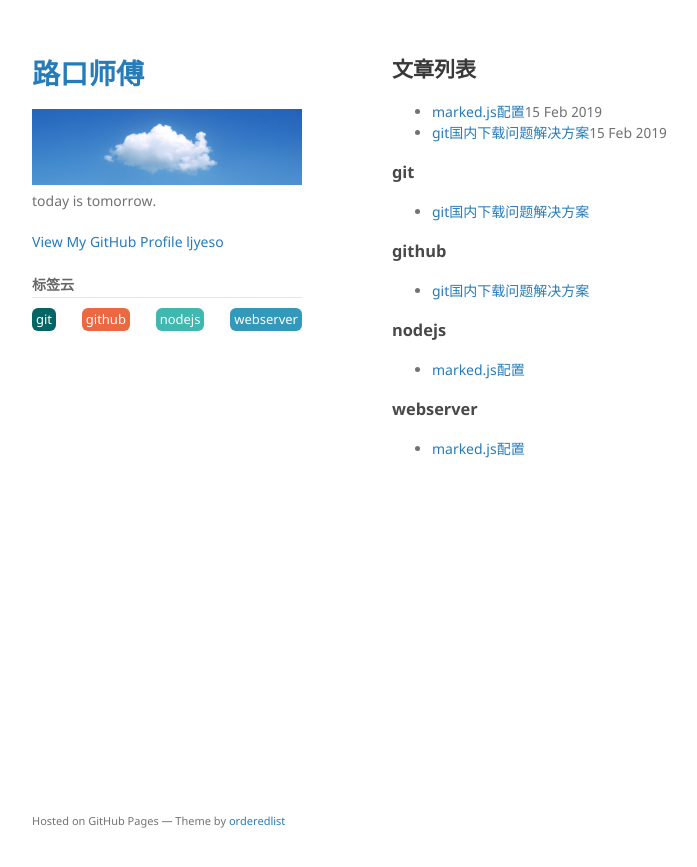
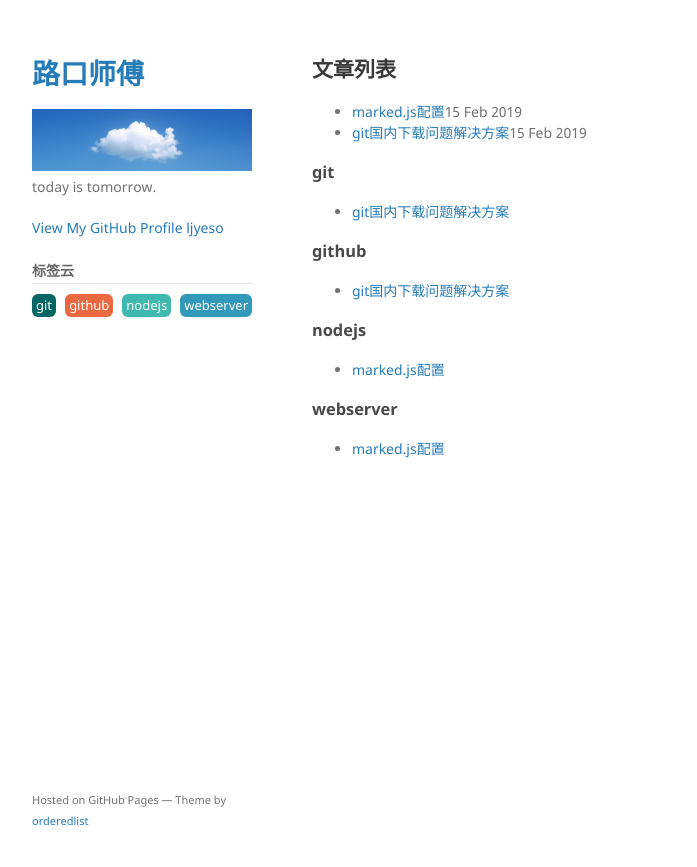
Before and after one commit to ljyeso/ljyeso.github.io, a Jekyll site: the page built from index.md, in a window 1280 px wide. Shown: the top 867 px of the page, without its empty margins (178-875 px from the left). Built offline with Jekyll 4.4.1, drawn with Linux system fonts in a browser that asks for light colours; comment, search, counter and statistics services are not loaded.

Commit message:
Signed-off-by: ljyeso <ljyes@outlook.com>

```diff
--- a/_sass/jekyll-theme-minimal.scss
+++ b/_sass/jekyll-theme-minimal.scss
@@ -1,5 +1,9 @@
 @import "fonts";
 @import "rouge-github";
+
+* {
+  box-sizing: border-box;
+}
 
 body {
   background-color: #fff;
@@ -105,7 +109,7 @@ img {
 }
 
 header {
-  width:270px;
+  width:220px;
   float:left;
   position:fixed;
   -webkit-font-smoothing:subpixel-antialiased;
@@ -121,35 +125,35 @@ header {
 //   width:270px;
 // }
 
-.downloads li {
-  width:89px;
-  float:left;
-  border-right:1px solid #e0e0e0;
-  height:40px;
-}
+// .downloads li {
+//   width:89px;
+//   float:left;
+//   border-right:1px solid #e0e0e0;
+//   height:40px;
+// }
 
-.downloads li:first-child a {
-  border-radius:5px 0 0 5px;
-}
+// .downloads li:first-child a {
+//   border-radius:5px 0 0 5px;
+// }
 
-.downloads li:last-child a {
-  border-radius:0 5px 5px 0;
-}
+// .downloads li:last-child a {
+//   border-radius:0 5px 5px 0;
+// }
 
-.downloads a {
-  line-height:1;
-  font-size:11px;
-  color:#676767;
-  display:block;
-  text-align:center;
-  padding-top:6px;
-  height:34px;
-}
+// .downloads a {
+//   line-height:1;
+//   font-size:11px;
+//   color:#676767;
+//   display:block;
+//   text-align:center;
+//   padding-top:6px;
+//   height:34px;
+// }
 
-.downloads a:hover, .downloads a:focus {
-  color:#675C5C;
-  font-weight:bold;
-}
+// .downloads a:hover, .downloads a:focus {
+//   color:#675C5C;
+//   font-weight:bold;
+// }
 
 // .downloads ul a:active {
 //   background-color:#f0f0f0;
@@ -160,19 +164,19 @@ strong {
   font-weight:700;
 }
 
-.downloads li + li + li {
-  border-right:none;
-  width:89px;
-}
+// .downloads li + li + li {
+//   border-right:none;
+//   width:89px;
+// }
 
-.downloads a strong {
-  font-size:14px;
-  display:block;
-  color:#222;
-}
+// .downloads a strong {
+//   font-size:14px;
+//   display:block;
+//   color:#222;
+// }
 
 section {
-  width:500px;
+  width:580px;
   float:right;
   padding-bottom:50px;
 }
@@ -189,7 +193,7 @@ hr {
 }
 
 footer {
-  width:270px;
+  width:220px;
   float:left;
   position:fixed;
   bottom:50px;
@@ -255,13 +259,13 @@ footer {
     padding:15px;
   }
 
-  .downloads {
-    width:99%;
-  }
+  // .downloads {
+  //   width:99%;
+  // }
 
-  .downloads li, .downloads li + li + li {
-    width:33%;
-  }
+  // .downloads li, .downloads li + li + li {
+  //   width:33%;
+  // }
 }
 
 @media print {
--- a/assets/css/style.scss
+++ b/assets/css/style.scss
@@ -3,6 +3,7 @@
 
 @import "jekyll-theme-minimal";
 
+/*标签云*/
 .cloud { width: 100%; clear: both; overflow: hidden }
 .cloud h3 { font-size: 14px; color: #666; border-bottom: 1px solid #E6E6E6; padding: 5px 0; margin-bottom: 10px }
 .cloud ul { display: flex; flex-flow: row wrap; justify-content:space-between; padding-left: 0;}
```
